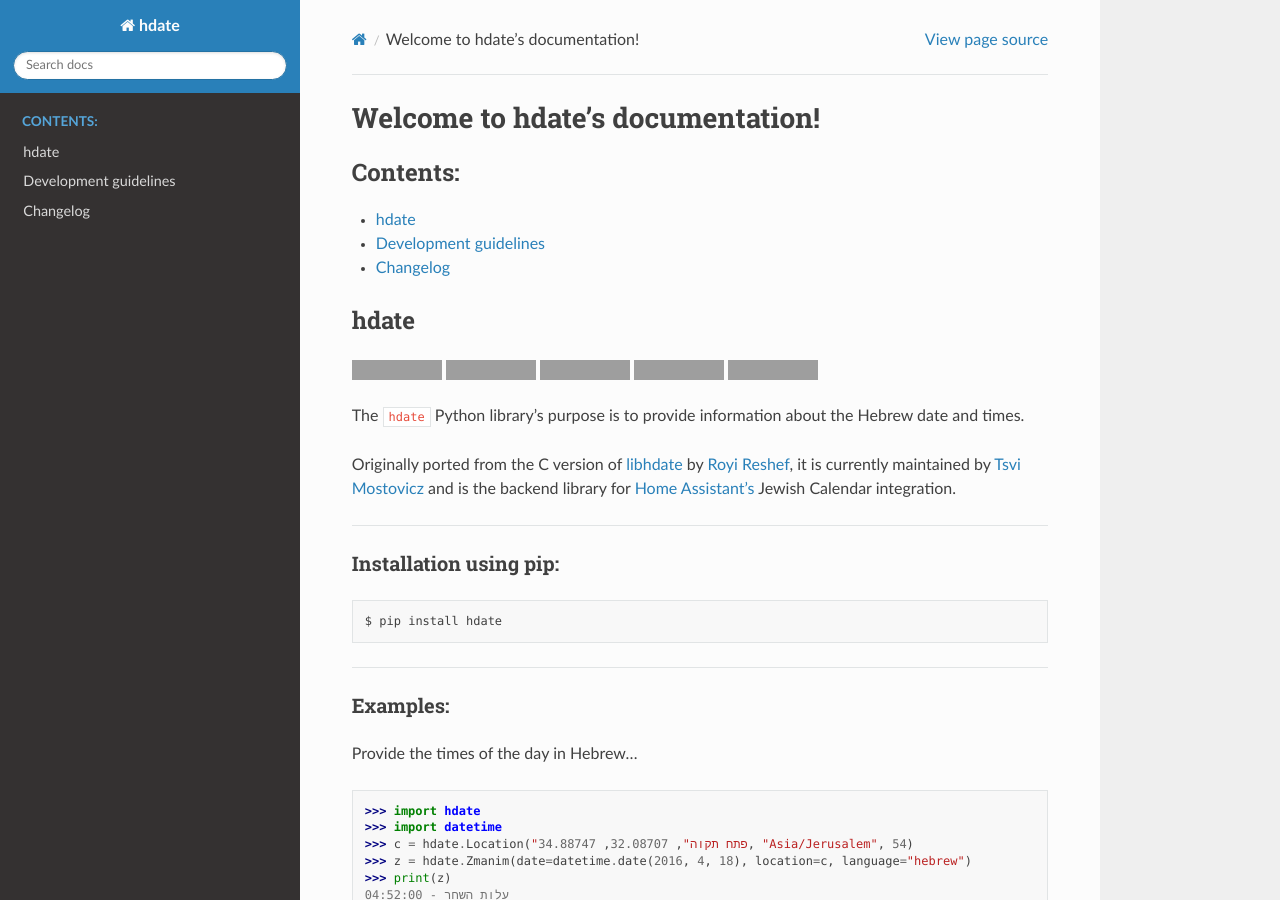
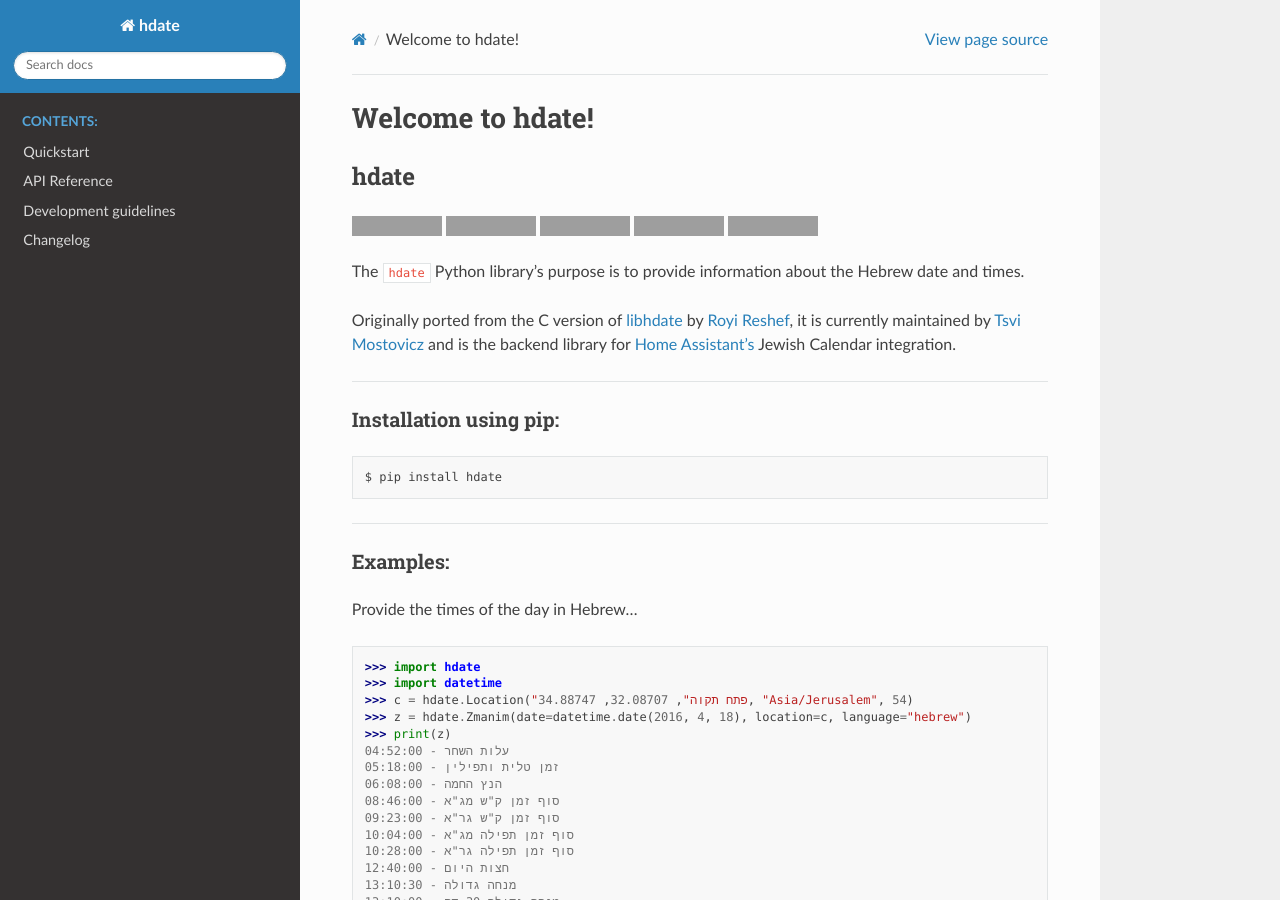
Before and after one commit to py-libhdate/py-libhdate, a Sphinx documentation site: the page built from docs/source/index.rst, in a window 1280 px wide and 900 px high. Built offline with Sphinx 7.4.7 and the Read the Docs theme 3.1.0, drawn with Linux system fonts in a browser that asks for light colours; grey boxes are pictures that could not be loaded.

Commit message:
Add quickstart and replace API reference

```diff
--- a/docs/source/index.rst
+++ b/docs/source/index.rst
@@ -1,13 +1,5 @@
-Welcome to hdate's documentation!
-=================================
-
-.. toctree::
-   :maxdepth: 1
-   :caption: Contents:
-
-   modules.rst
-   development.rst
-   CHANGELOG.md
+Welcome to hdate!
+=================
 
 .. include:: ../../README.rst
 
@@ -27,3 +19,13 @@
 * :ref:`genindex`
 * :ref:`modindex`
 * :ref:`search`
+
+.. toctree::
+   :hidden:
+   :maxdepth: 1
+   :caption: Contents:
+
+   quickstart.rst
+   api_reference.rst
+   development.rst
+   CHANGELOG.md
--- a/docs/source/modules.rst
+++ /dev/null
@@ -1,7 +0,0 @@
-hdate
-=====
-
-.. toctree::
-   :maxdepth: 4
-
-   hdate
```
Also changed, not shown: docs/source/api_reference.rst (added, +8 -0 lines), docs/source/hdate.rst (deleted, +0 -77 lines), docs/source/quickstart.rst (added, +41 -0 lines).
